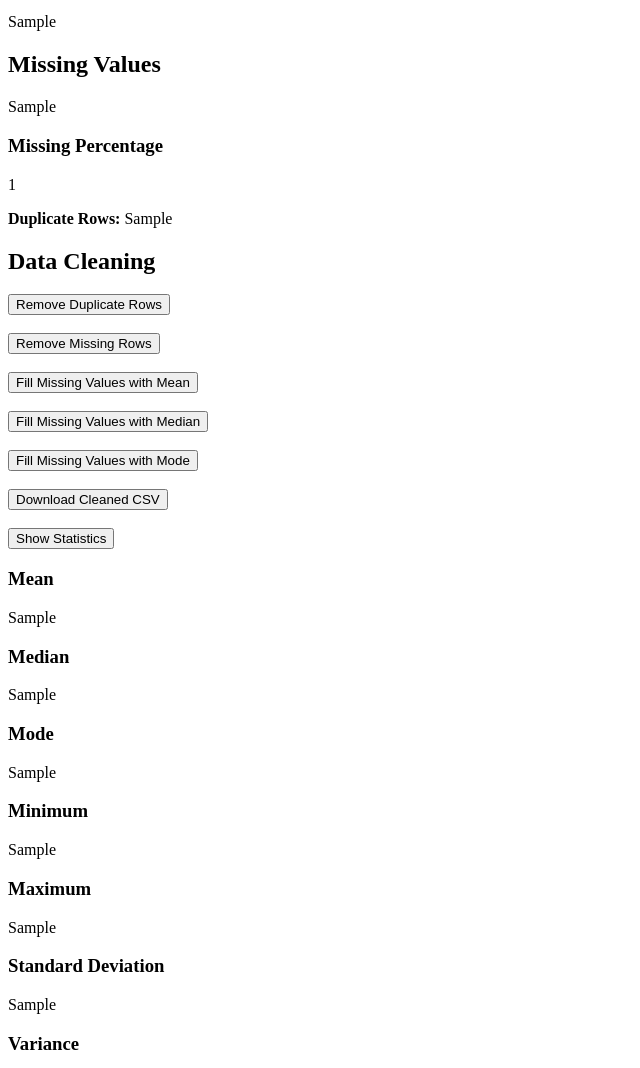
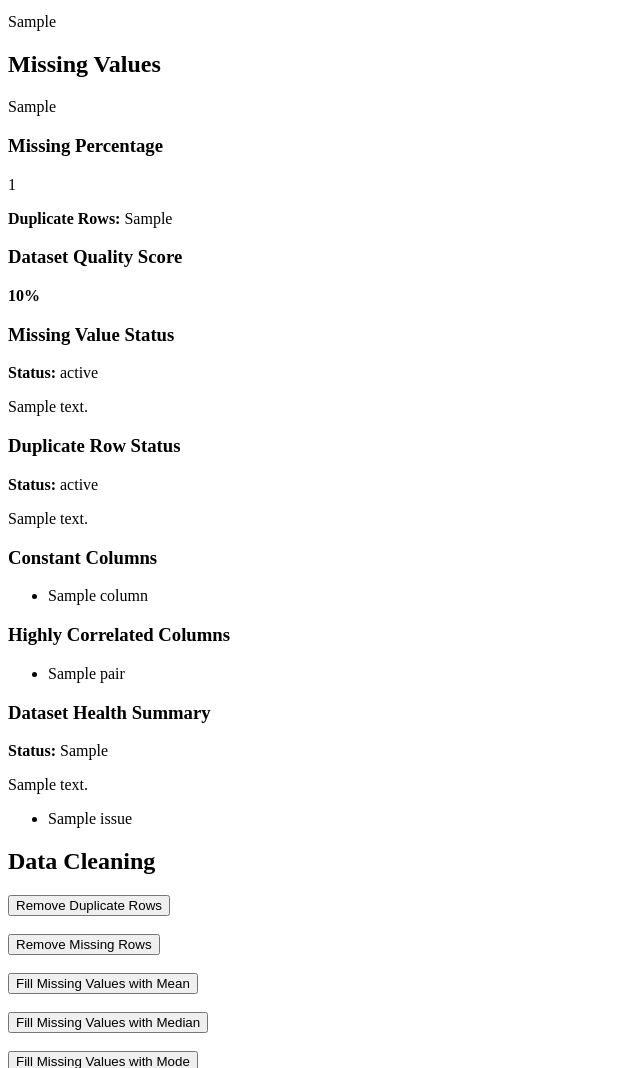
Before and after one commit to Neelu-Verma-26/DataSense-AI, a Flask app: template templates/index.html in a window 1280 px wide. Shown: the part 696-1764 px from the top of the page, without its empty margins (0-640 px from the left). Run offline with Flask 3, Linux system fonts and the light colour scheme; the template is opened without the code that fills it: most values are stand-ins (such as "Sample title", 1, 10 or a date in 2020).

Commit message:
Add dataset quality analysis and health summary dashboard

```diff
--- a/app.py
+++ b/app.py
@@ -19,6 +19,13 @@ def generate_dataset_report(df):
             missing_values_html = (missing_values.to_frame(name="Missing Values").to_html())
 
     duplicate_rows = df.duplicated().sum()
+    if duplicate_rows == 0:
+        duplicate_status = "🟢 Excellent"
+        duplicate_message = "No duplicate rows found."
+
+    else:
+        duplicate_status = "🟡 Warning"
+        duplicate_message = f"{duplicate_rows} duplicate rows found."
 
     table = df.head().to_html()
 
@@ -40,9 +47,65 @@ def generate_dataset_report(df):
 
     unique_values = df.nunique()
     unique_values_html = unique_values.to_frame(name="Unique Values").to_html()
+    constant_columns = unique_values[unique_values == 1].index.tolist()
 
     missing_percentage = (missing_values / rows) * 100
     missing_percentage_html = missing_percentage.to_frame(name="Missing Percentage (%)").to_html()
+
+    total_missing = missing_values.sum()
+    overall_missing_percentage = (total_missing / (rows * columns)) * 100
+    duplicate_percentage = (duplicate_rows/rows)*100
+
+    quality_score = 100-overall_missing_percentage-duplicate_percentage
+    quality_score = max(quality_score,0)
+    quality_score = round(quality_score, 2)
+
+    overall_missing_percentage = round(overall_missing_percentage, 2)
+    if overall_missing_percentage==0:
+        missing_status = "🟢 Excellent"
+        missing_message= "No missing values found"
+    elif overall_missing_percentage <= 10:
+        missing_status = "🟡 Warning"
+        missing_message = f"{overall_missing_percentage}% missing values detected."
+    else:
+        missing_status = "🔴 Poor"
+        missing_message =  f"{overall_missing_percentage}% missing values detected."
+
+    correlation_matrix = df.corr(numeric_only=True)
+    highly_correlated = []
+    for i in range(len(correlation_matrix.columns)):
+        for j in range(i + 1, len(correlation_matrix.columns)):
+            if abs(correlation_matrix.iloc[i, j]) >= 0.80:
+                col1 = correlation_matrix.columns[i]
+                col2 = correlation_matrix.columns[j]
+                corr_value = correlation_matrix.iloc[i, j]
+                highly_correlated.append(
+                    f"{col1} ↔ {col2} ({corr_value:.2f})"
+                )
+
+    health_issues = []
+
+    if overall_missing_percentage > 0:
+        health_issues.append("Missing values detected")
+
+    if duplicate_rows > 0:
+        health_issues.append("Duplicate rows detected")
+
+    if len(constant_columns) > 0:
+        health_issues.append("Constant columns detected")
+
+    if len(highly_correlated) > 0:
+        health_issues.append("Highly correlated columns detected")
+
+    if len(health_issues) == 0:
+        dataset_health = "🟢 Excellent"
+        health_message = "No major data quality issues detected."
+    elif len(health_issues) <= 2:
+        dataset_health = "🟡 Moderate"
+        health_message = "Some data quality issues need attention."
+    else:
+        dataset_health = "🔴 Poor"
+        health_message = "Multiple data quality issues detected."
 
     return {
     "rows": rows,
@@ -56,7 +119,17 @@ def generate_dataset_report(df):
     "categorical_columns": categorical_columns,
     "column_types_html": column_types_html,
     "unique_values_html":unique_values_html,
-    "missing_percentage_html": missing_percentage_html}
+    "missing_percentage_html": missing_percentage_html,
+    "quality_score": quality_score,
+    "missing_status": missing_status,
+    "missing_message": missing_message,
+    "duplicate_status": duplicate_status,
+    "duplicate_message": duplicate_message,
+    "constant_columns": constant_columns,
+    "highly_correlated": highly_correlated,
+    "dataset_health": dataset_health,
+    "health_message": health_message,
+    "health_issues": health_issues}
 
 @app.route("/")
 def welcome():
--- a/templates/index.html
+++ b/templates/index.html
@@ -49,6 +49,52 @@
     {{ report.missing_percentage_html | safe }}
 
     <p><strong>Duplicate Rows:</strong> {{ report.duplicate_rows }}</p>
+
+    <h3>Dataset Quality Score</h3>
+    <p><strong>{{ report.quality_score }}%</strong></p>
+
+    <h3>Missing Value Status</h3>
+    <p><strong>Status:</strong> {{ report.missing_status }}</p>
+    <p>{{ report.missing_message }}</p>
+
+    <h3>Duplicate Row Status</h3>
+    <p><strong>Status:</strong> {{ report.duplicate_status }}</p>
+    <p>{{ report.duplicate_message }}</p>
+
+    <h3>Constant Columns</h3>
+    {% if report.constant_columns %}
+        <ul>
+            {% for column in report.constant_columns %}
+                <li>{{ column }}</li>
+            {% endfor %}
+        </ul>
+    {% else %}
+        <p>✅ No constant columns found.</p>
+    {% endif %}
+
+    <h3>Highly Correlated Columns</h3>
+    {% if report.highly_correlated %}
+        <ul>
+            {% for pair in report.highly_correlated %}
+                <li>{{ pair }}</li>
+            {% endfor %}
+        </ul>
+    {% else %}
+        <p>✅ No highly correlated columns found.</p>
+    {% endif %}
+
+    <h3>Dataset Health Summary</h3>
+    <p><strong>Status:</strong> {{ report.dataset_health }}</p>
+    <p>{{ report.health_message }}</p>
+    {% if report.health_issues %}
+    <ul>
+    {% for issue in report.health_issues %}
+            <li>{{ issue }}</li>
+        {% endfor %}
+    </ul>
+    {% else %}
+        <p>🎉 No data quality issues found.</p>
+    {% endif %}
 
     <h2>Data Cleaning</h2>
     <form action="/remove_duplicates" method="post">
```
